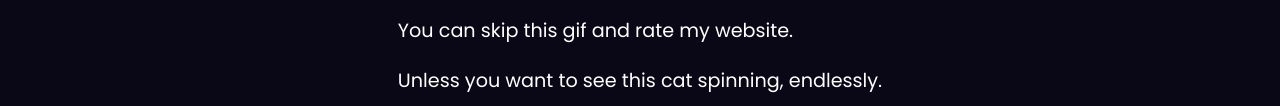
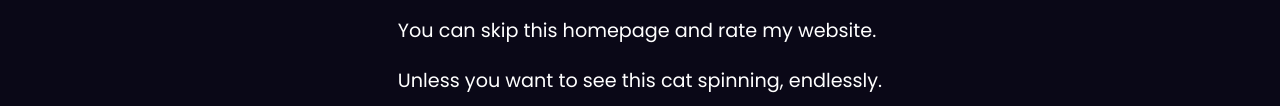
Before and after one commit to awafaiq/awafaiq.github.io, a plain HTML site: page quiz1.html in a window 1280 px wide. Shown: the part 304-410 px from the top of the page. Drawn offline with Linux system fonts and the light colour scheme; a script that the page names is missing.

Commit message:
Update quiz1.html

```diff
--- a/quiz1.html
+++ b/quiz1.html
@@ -41,7 +41,7 @@
           src="https://tenor.com/embed.js"
         ></script>
         <figcaption>o i i a i o o o o o i a i ' s c a t</figcaption>
-        <p>You can skip this gif and rate my website.</p>
+        <p>You can skip this homepage and rate my website.</p>
         <p>Unless you want to see this cat spinning, endlessly.</p>
       </div>
     </main>
```
